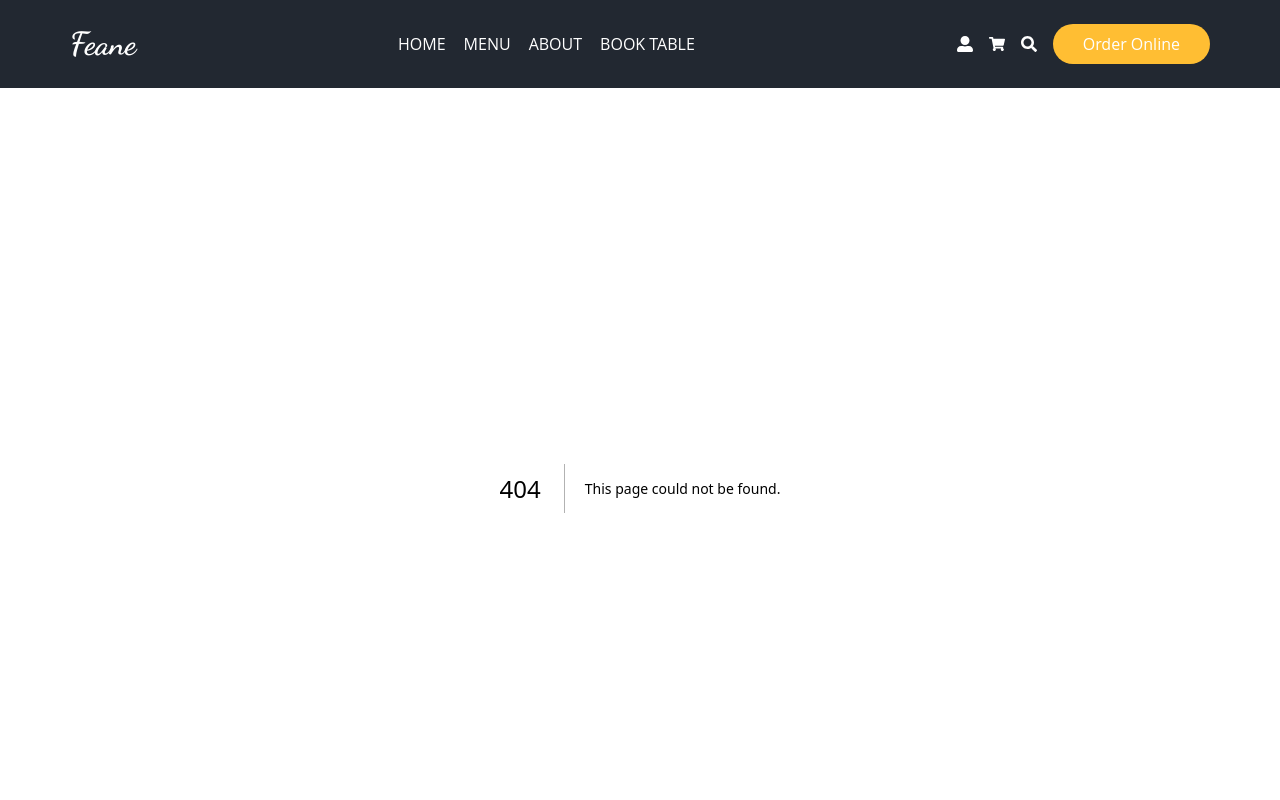
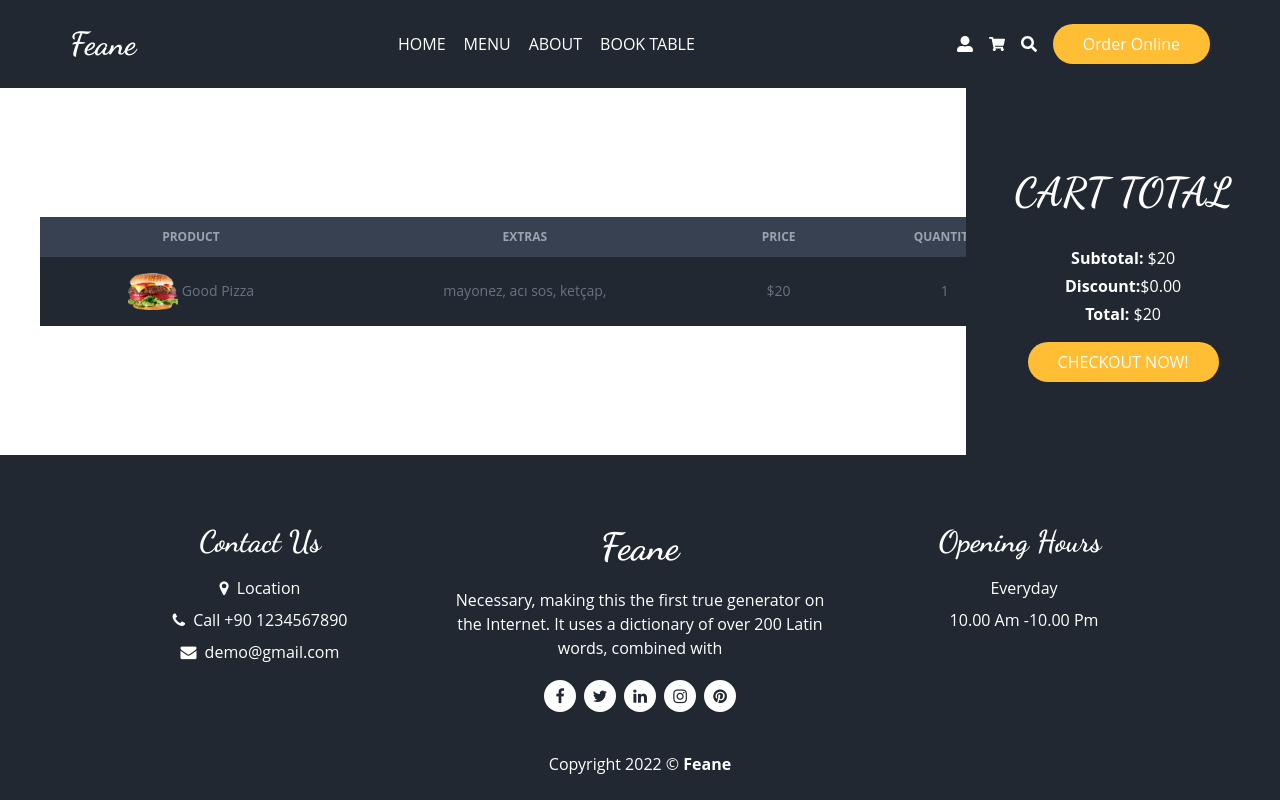
Before and after one commit to ilkeasagicayir/food-ordering, a Next.js app: page /cart in a window 1280 px wide. Before the commit this address had no page. Shown: the top 800 px of the page. Built offline with nearby package versions, Linux system fonts and the light colour scheme.

Commit message:
Cart Page

```diff
--- a/components/layout/Header.jsx
+++ b/components/layout/Header.jsx
@@ -50,11 +50,15 @@
         </nav>
         <div className="flex gap-x-4 items-center">
           <Link href="/auth/login">
-            <FaUserAlt className="hover:text-primary transition-all cursor-pointer" />
+            <span>
+              <FaUserAlt className="hover:text-primary transition-all cursor-pointer" />
+            </span>
           </Link>
-          <a href="#">
-            <FaShoppingCart className="hover:text-primary transition-all cursor-pointer" />
-          </a>
+          <Link href="/cart">
+            <span>
+              <FaShoppingCart className="hover:text-primary transition-all cursor-pointer" />
+            </span>
+          </Link>
           <button onClick={() => setIsSearchModal(true)}>
             <FaSearch className="hover:text-primary transition-all cursor-pointer" />
           </button>
--- /dev/null
+++ b/pages/cart/index.jsx
@@ -0,0 +1,65 @@
+import Image from "next/image";
+import Title from "../../components/ui/Title";
+
+const Cart = () => {
+  return (
+    <div className="min-h-[calc(100vh_-_433px)]">
+      <div className="flex justify-between items-center md:flex-row flex-col">
+        <div className="md:min-h-[calc(100vh_-_433px)] flex items-center flex-1 p-10 overflow-x-auto w-full">
+          <table className="w-full text-sm text-center text-gray-500 min-w-[1000px]">
+            <thead className="text-xs text-gray-400 uppercase bg-gray-700">
+              <tr>
+                <th scope="col" className="py-3 px-6">
+                  PRODUCT
+                </th>
+                <th scope="col" className="py-3 px-6">
+                  EXTRAS
+                </th>
+                <th scope="col" className="py-3 px-6">
+                  PRICE
+                </th>
+                <th scope="col" className="py-3 px-6">
+                  QUANTITY
+                </th>
+              </tr>
+            </thead>
+            <tbody>
+              <tr className="transition-all bg-secondary border-gray-700 hover:bg-primary ">
+                <td className="py-4 px-6 font-medium whitespace-nowrap hover:text-white flex items-center gap-x-1 justify-center">
+                  <Image src="/images/f1.png" alt="" width={50} height={50} />
+                  <span>Good Pizza</span>
+                </td>
+                <td className="py-4 px-6 font-medium whitespace-nowrap hover:text-white">
+                  <span>mayonez, acı sos, ketçap,</span>
+                </td>
+                <td className="py-4 px-6 font-medium whitespace-nowrap hover:text-white">
+                  $20
+                </td>
+                <td className="py-4 px-6 font-medium whitespace-nowrap hover:text-white">
+                  1
+                </td>
+              </tr>
+            </tbody>
+          </table>
+        </div>
+        <div className="bg-secondary min-h-[calc(100vh_-_433px)] flex flex-col justify-center text-white p-12 md:w-auto w-full   md:text-start !text-center">
+          <Title addClass="text-[40px]">CART TOTAL</Title>
+
+          <div className="mt-6">
+            <b>Subtotal: </b>$20 <br />
+            <b className=" inline-block my-1">Discount: </b>$0.00 <br />
+            <b>Total: </b>$20
+          </div>
+
+          <div>
+            <button className="btn-primary mt-4 md:w-auto w-52">
+              CHECKOUT NOW!
+            </button>
+          </div>
+        </div>
+      </div>
+    </div>
+  );
+};
+
+export default Cart;
```
